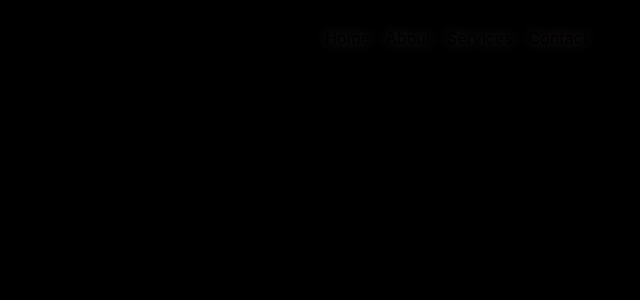
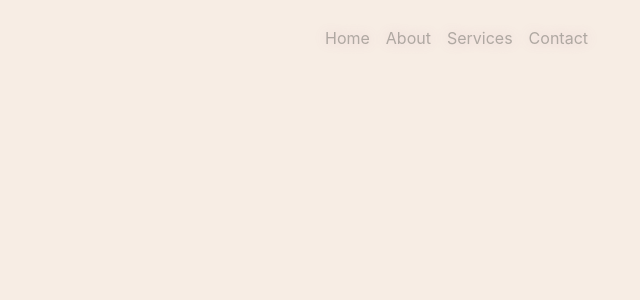
Before and after one commit to NiranjanNR/aesthetix, a React (Create React App) app: page / in a window 1280 px wide. Shown: the top 300 px of the page, without its empty margins (640-1280 px from the left). Built offline with nearby package versions, Linux system fonts and the light colour scheme.

Commit message:
Changes temp

```diff
--- a/src/App.css
+++ b/src/App.css
@@ -67,9 +67,9 @@
 }
 
 body{
-  background-color: rgb(0, 0, 0);
-  color: rgb(255, 255, 255);
-  text-shadow: 0 0 13px rgb(186, 151, 176);
+  color: #a979b0;
+  background-color: #ffffff;
+  text-shadow: 0 0 13px rgb(186, 123, 167);
 }
 
 .navbar {
--- a/src/components/LandingPage.js
+++ b/src/components/LandingPage.js
@@ -71,12 +71,20 @@ function LandingPage() {
 
                 const aesthetixTexts = document.querySelectorAll('.aesthetix-text');
                 aesthetixTexts.forEach((text) => {
-                    text.style.fontSize = '61px'; // Set the desired font size
+                    text.style.fontSize = '51px'; // Set the desired font size
                     text.style.position = 'fixed'; // Position fixed to top left
                     text.style.left = '133px';
                     text.style.top = '40px';
+                    text.style.color = '#A3227F'
                 });
-                // Select the element with the class 'navbar'
+
+
+                const app_container = document.querySelector('.app-container');
+
+                if (app_container) {
+                    app_container.style.backgroundColor = '#F7EDE4'
+                }
+
                 // Select the element with the class 'navbar'
                 const navbar = document.querySelector('.navbar');
 
@@ -130,14 +138,14 @@ function LandingPage() {
             <div className="navbar-container" style={{ visibility: showNavbar ? 'visible' : 'hidden' }}>
                 <Navbar />
             </div>
-            <div className="text-container gap-14">
+            <div className="text-container gap-10">
                 {textStates.map((textState, index) => (
                     <h1
                         key={index}
                         className={`text-item ${textState.fadeIn ? 'fade-in-active' : ''}`}
                         style={{ transitionDelay: `${index * 0.5}s` }}
                     >
-                        <div className='text-8xl font-semibold'>{textState.text}.</div>
+                        <div className='text-6xl font-semibold'>{textState.text}.</div>
                     </h1>
                 ))}
             </div>
```
